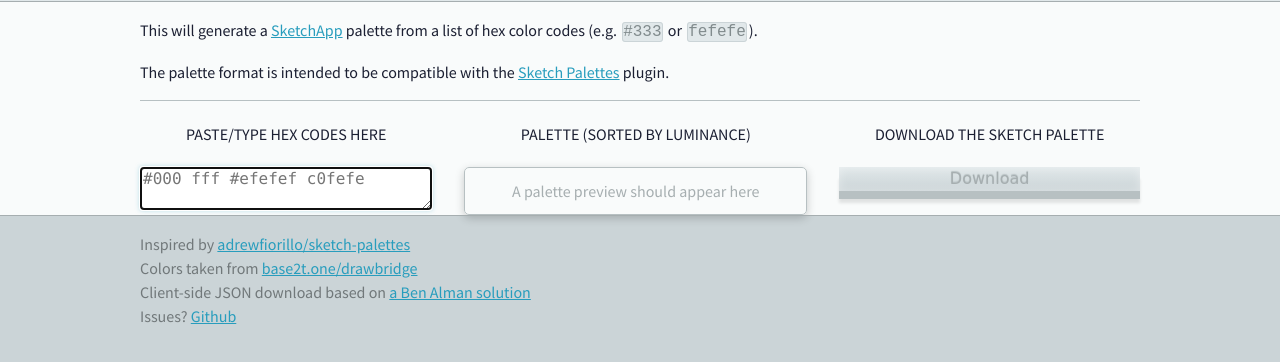
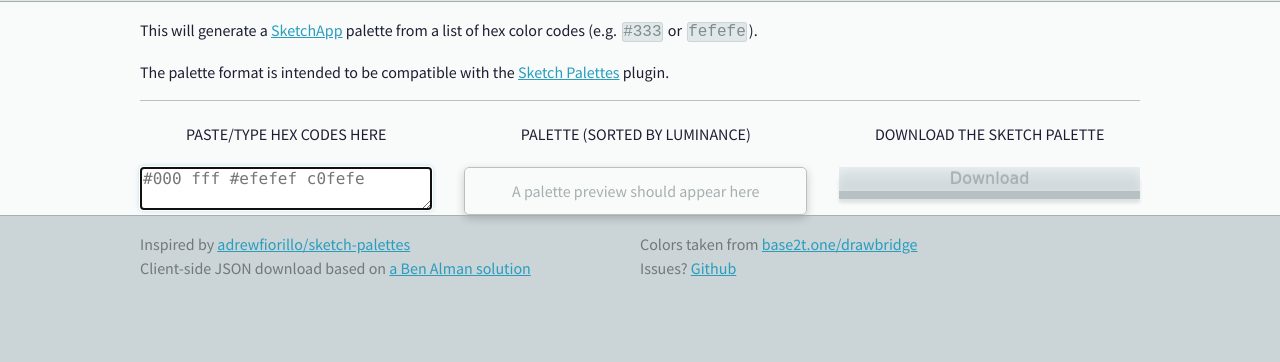
Before and after one commit to craigdallimore/sketch-palette-generator, a website: page index.html in a window 1280 px wide. Shown: the part 146-508 px from the top of the page. Drawn offline with nearby package versions, Linux system fonts and the light colour scheme; files that its build step writes are made by us from their sources; a web font is replaced by a local one.

Commit message:
Better responsive layout

```diff
--- a/style.css
+++ b/style.css
@@ -77,10 +77,16 @@ body {
   line-height : 1.5;
 }
 
-header,
-footer,
 main {
   padding : ms(2)rem;
+  flex : 1 0 auto;
+}
+
+header,
+footer {
+  padding : ms(2)rem;
+  padding-top : 0;
+  padding-bottom : 0;
   flex : 1 0 auto;
 }
 
@@ -90,10 +96,15 @@ main {
 
 footer ul {
   display : flex;
-  flex-direction : column;
+  flex-direction : row;
+  flex-wrap : wrap;
 }
 
-footer li + li {
+footer li {
+  width : 100%;
+}
+
+footer li {
   margin-top : ms(2)rem;
 }
 
@@ -134,6 +145,11 @@ footer li + li {
   .app > section:last-child {
     margin-right : 0;
   }
+
+  footer li {
+    width : 50%;
+  }
+
 }
 
 @media (min-width: 1000px) {
@@ -144,7 +160,7 @@ footer li + li {
   .app {
     margin-left  : auto;
     margin-right : auto;
-    width : 1000px;
+    max-width : 1000px;
   }
 }
 
```
